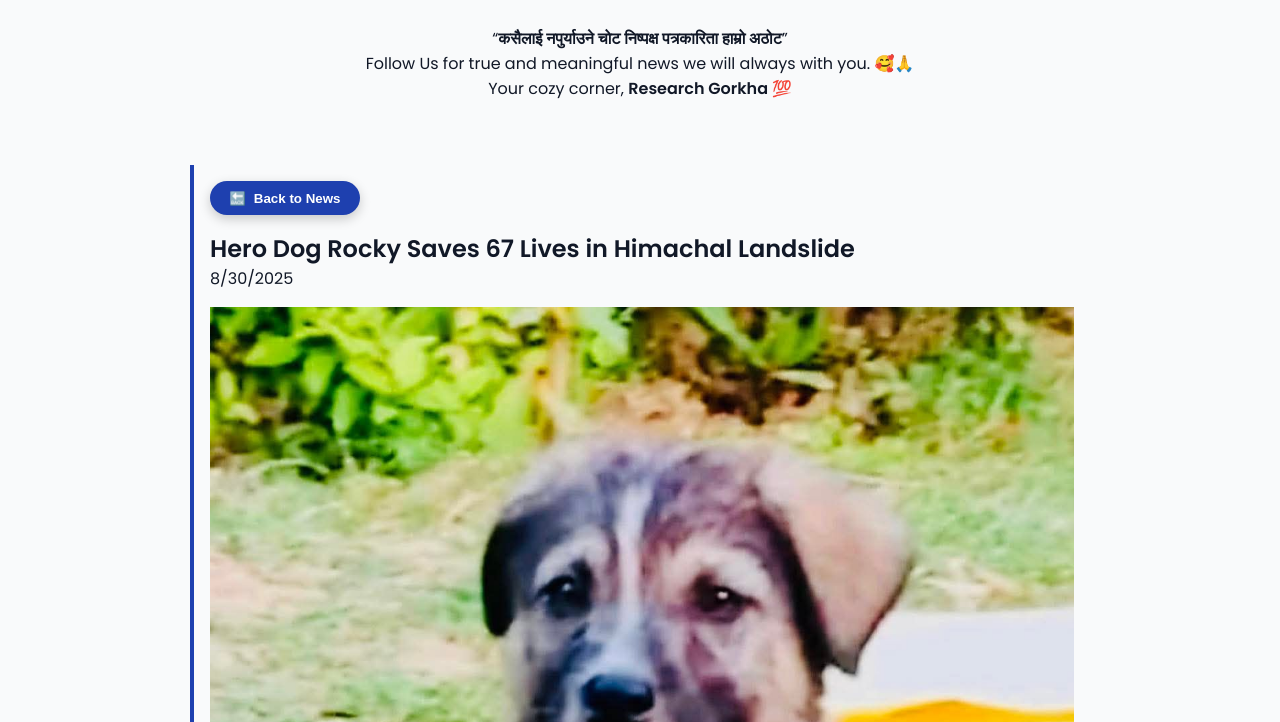
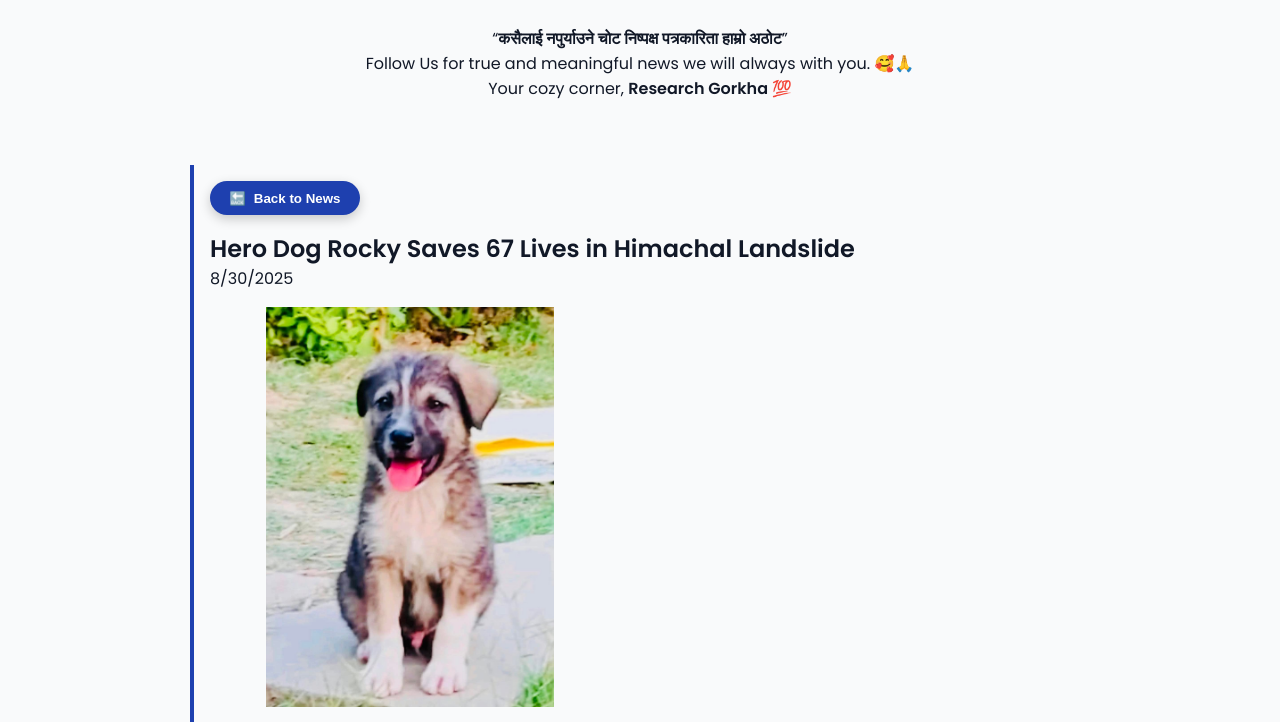
Before and after one commit to ankit512771/researchgorkha, a plain HTML site: page index.html in a window 1280 px wide. Both pictures are taken after a click on the element 425 px from the left and 402 px from the top of the page. Shown: the part 78-800 px from the top of the page. Drawn offline with Linux system fonts and the light colour scheme.

Commit message:
Update index.html

```diff
--- a/index.html
+++ b/index.html
@@ -1,5 +1,6 @@
 <!DOCTYPE html>
 <html lang="ne">
+
 <head>
   <meta charset="UTF-8" />
   <meta name="viewport" content="width=device-width, initial-scale=1" />
@@ -18,7 +19,9 @@
     }
 
     * {
-      margin: 0; padding: 0; box-sizing: border-box;
+      margin: 0;
+      padding: 0;
+      box-sizing: border-box;
     }
 
     body {
@@ -116,7 +119,7 @@
       background: #fff;
       border-radius: 10px;
       padding: 1rem;
-      box-shadow: 0 5px 15px rgba(0,0,0,0.1);
+      box-shadow: 0 5px 15px rgba(0, 0, 0, 0.1);
       transition: transform 0.2s;
       cursor: pointer;
     }
@@ -152,6 +155,14 @@
       margin: 1rem 0;
     }
 
+    #article-images img[src="images/2.jpg"] {
+      width: 400px;
+      height: 400px;
+      object-fit: contain;
+      border-radius: 10px;
+    }
+
+
     #back-btn {
       display: inline-flex;
       align-items: center;
@@ -163,7 +174,7 @@
       border: none;
       border-radius: 30px;
       cursor: pointer;
-      box-shadow: 0 4px 12px rgba(0,0,0,0.2);
+      box-shadow: 0 4px 12px rgba(0, 0, 0, 0.2);
       position: relative;
       overflow: hidden;
       transition: background-color 0.3s ease;
@@ -210,11 +221,13 @@
       text-decoration: underline;
     }
 
-    .contact, .ads {
+    .contact,
+    .ads {
       margin-top: 2rem;
     }
   </style>
 </head>
+
 <body>
 
   <header>
@@ -309,7 +322,11 @@
     async function loadNews() {
       const res = await fetch('news.json');
       allNews = await res.json();
+
+      // Sort all news descending by date (latest first)
       allNews.sort((a, b) => new Date(b.date) - new Date(a.date));
+      console.log("Sorted news dates:", allNews.map(n => n.date)); // debug
+
       renderNews();
       checkURLForArticle();
     }
@@ -362,6 +379,8 @@
         return;
       }
       const filtered = allNews.filter(n => n.date === dateInput);
+      // Sort filtered news too (though usually only one date)
+      filtered.sort((a, b) => new Date(b.date) - new Date(a.date));
       renderNews(filtered);
     }
 
@@ -387,4 +406,5 @@
   </script>
 
 </body>
+
 </html>
```
Lines whose indentation alone changed are shown as unchanged.
